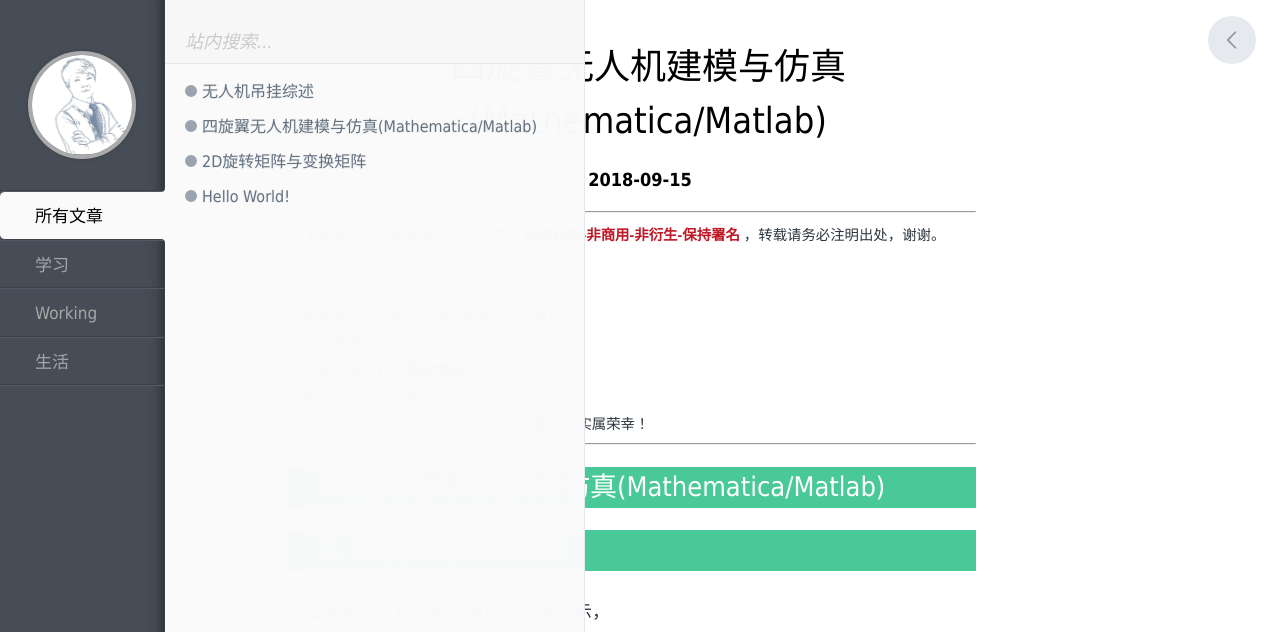
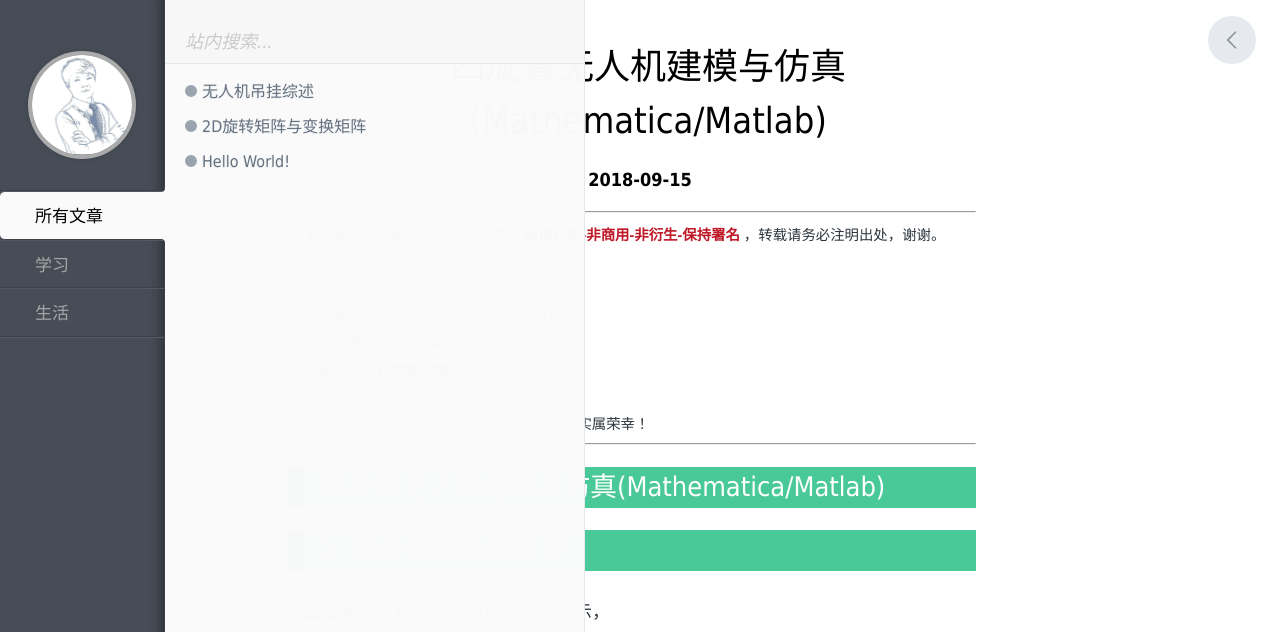
Before and after one commit to Jonlonly/Jonlonly.github.io, a Jekyll site: the page built from -员额/学习/2018-09-13-四旋翼无人机建模与仿真.md, in a window 1280 px wide, cut to the strip 0-632 px from the top of the page. Built offline with Jekyll 4.4.1, drawn with Linux system fonts in a browser that asks for light colours; formulas are drawn with MathJax 3; comment, search, counter and statistics services are not loaded.

Commit message:
Update and rename _posts/学习/2018-09-13-四旋翼无人机建模与仿真.md to -员额/学习/2018-09-13-四旋翼无人机建模与仿真.md

```diff
--- a/_posts/学习/2018-09-13-四旋翼无人机建模与仿真.md
+++ b/-员额/学习/2018-09-13-四旋翼无人机建模与仿真.md
@@ -3,9 +3,8 @@
 title: "四旋翼无人机建模与仿真(Mathematica/Matlab)"
 date: 2018-9-15
 description: ""
-categories: [Working]
-tags: [Quadrotor]
-mathjax:    true
+categories: 学习
+
 ---
 
 
```
